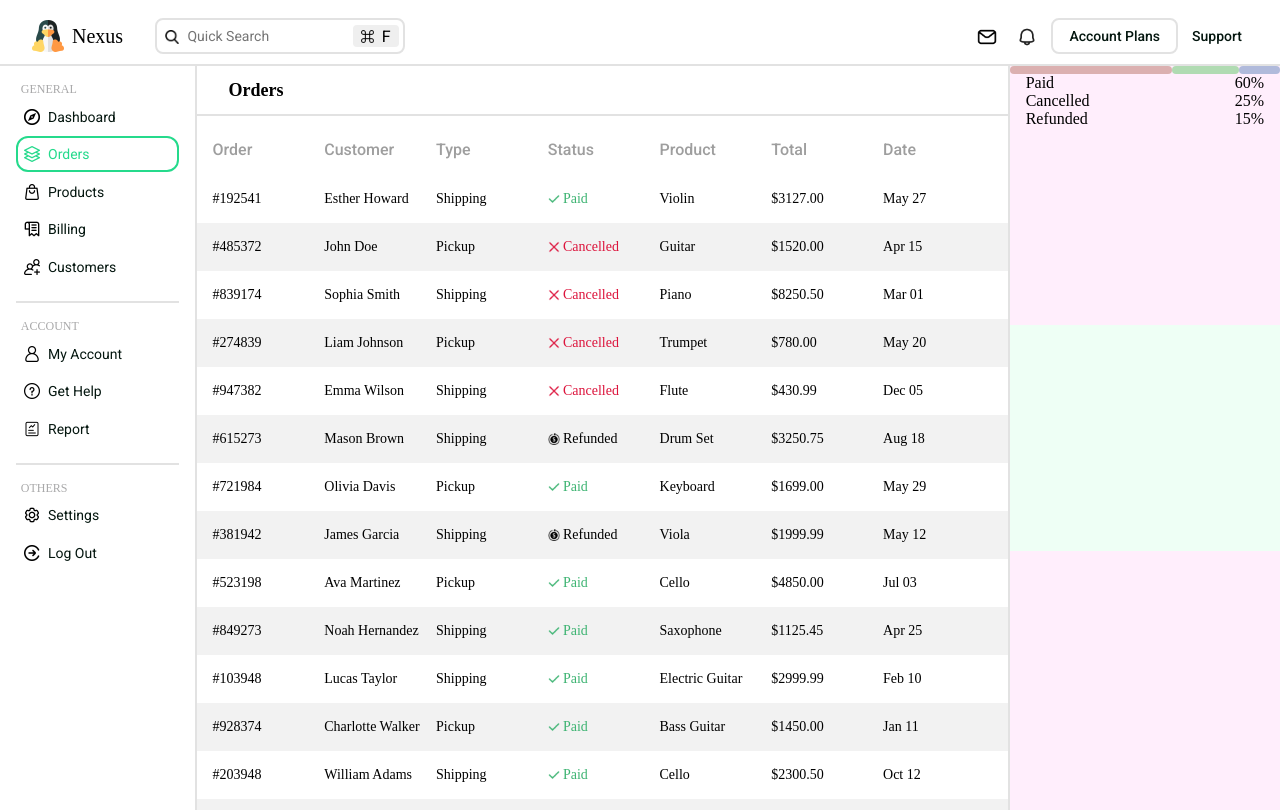
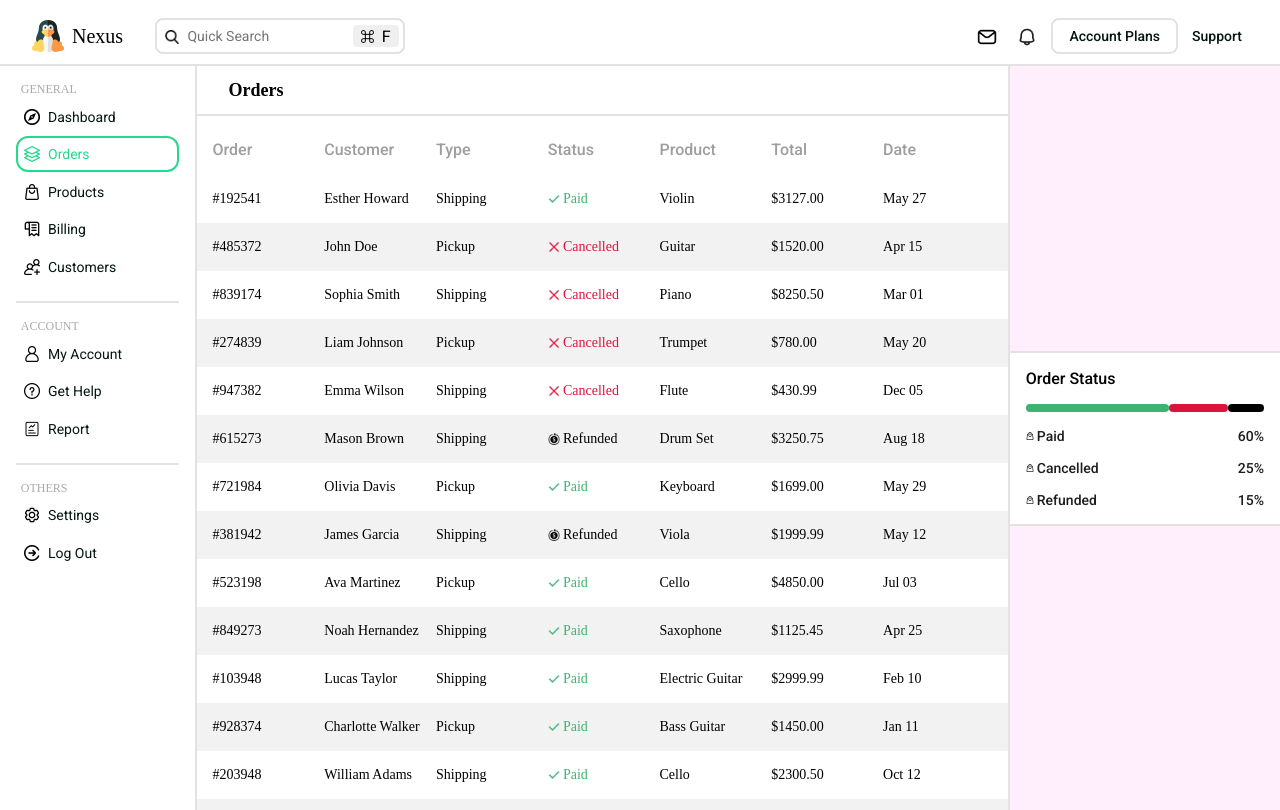
Before and after one commit to aryyo/nexus, a React (Create React App) app: page / in a window 1280 px wide. Both pictures are taken after a click on the button "Orders". Built offline with nearby package versions, Linux system fonts and the light colour scheme; a web font is replaced by a local one.

Commit message:
Finished Order Summary Section

```diff
--- a/src/components/OrderList.js
+++ b/src/components/OrderList.js
@@ -1,5 +1,5 @@
 import '../styles/OrderList.css';
-import OrderData from './OrderData';
+import OrderData from '../data/OrderData';
 
 const formatName = (name) => {
     if (name.length > 18) {
@@ -69,12 +69,12 @@ const OrderList = () => {
         </div>
         {OrderData.map((order) => {
           return (
-            <div className="table-row">
+            <div className="table-row" key={order.id}>
               {columns.map((column) => {
                 const value = order[column.key];
                 const formatter = column.formatter;
                 return (
-                  <div className="table-column">
+                  <div className="table-column" key={column.key}>
                     {order.status === value ? <img src={`../icons/${value}.png`}  alt=""/> : ''}
                     <p className={order.status === value ? order.status.toLowerCase() : ''}>{formatter ? formatter(value) : value}</p>
                   </div>
--- a/src/components/OrderSidebar.js
+++ b/src/components/OrderSidebar.js
@@ -1,48 +1,64 @@
 import "../styles/OrderSidebar.css";
-import { useState } from "react";
-import OrderData from "./OrderData";
+import { useState, useEffect, useMemo } from "react";
+import OrderData from "../data/OrderData";
 
 const OrderSidebar = () => {
-  const [bar, setBar] = useState();
-  let paid = 0;
-  let cancelled = 0;
-  let refunded = 0;
-  let total = OrderData.length;
-
-  OrderData.forEach((order) => {
-    if (order.status === "Paid") {
-      paid++;
-    } else if (order.status === "Cancelled") {
-      cancelled++;
-    } else if (order.status === "Refunded") {
-      refunded++;
-    }
-  });
+  const barLine = useMemo(() => {
+    const { paid, cancelled, refunded, total } = OrderData.reduce(
+      (acc, order) => {
+        acc.total++;
+        if (order.status === "Paid") acc.paid++;
+        else if (order.status === "Cancelled") acc.cancelled++;
+        else if (order.status === "Refunded") acc.refunded++;
+        return acc;
+      },
+      { paid: 0, cancelled: 0, refunded: 0, total: 0 }
+    );
+    return [
+      (100 * paid) / total || 0,
+      (100 * cancelled) / total || 0,
+      (100 * refunded) / total || 0,
+    ];
+  }, [OrderData]);
 
   return (
     <div className="orders-sidebar">
-      <div className="receipt-of-goods">
-        <div className="bar">
-          <div className="line-one" style={{ flex: paid }}></div>
-          <div className="line-two" style={{ flex: cancelled  }}></div>
-          <div className="line-three" style={{ flex: refunded  }}></div>
+      <div className="receipt-of-goods"></div>
+      <div className="orders-status">
+        <div className="orders-status-header">
+          <p>Order Status</p>
         </div>
-        <div className="bar-data">
+        <div>
+          <div className="bar">
+            <div className="line-one" style={{ flex: barLine[0] }}></div>
+            <div className="line-two" style={{ flex: barLine[1] }}></div>
+            <div className="line-three" style={{ flex: barLine[2] }}></div>
+          </div>
+          <div className="bar-data">
             <div className="paid-data">
+              <div className="icon-data">
+                <img src="../icons/product.png" alt=""></img>
                 <p>Paid</p>
-                <p>{(paid/total) * 100}%</p>
+              </div>
+              <p>{barLine[0]}%</p>
             </div>
             <div className="cancelled-data">
+              <div className="icon-data">
+                <img src="../icons/product.png" alt=""></img>
                 <p>Cancelled</p>
-                <p>{(cancelled/total) * 100}%</p>
+              </div>
+              <p>{barLine[1]}%</p>
             </div>
             <div className="refunded-data">
+              <div className="icon-data">
+                <img src="../icons/product.png" alt=""></img>
                 <p>Refunded</p>
-                <p>{(refunded/total) * 100}%</p>
+              </div>
+              <p>{barLine[2]}%</p>
             </div>
+          </div>
         </div>
       </div>
-      <div className="orders-status"></div>
       <div className="orders-summary"></div>
     </div>
   );
--- a/src/styles/OrderList.css
+++ b/src/styles/OrderList.css
@@ -60,10 +60,6 @@
     color: #3CB371;
   }
 
-  /* .pending {
-    color: #FFC107;
-  }
-   */
   .cancelled {
     color: #DC143C;
   }
--- a/src/styles/OrderSidebar.css
+++ b/src/styles/OrderSidebar.css
@@ -1,3 +1,5 @@
+
+
 .orders-sidebar {
   display: flex;
   flex-direction: column;
@@ -10,52 +12,90 @@
 
 .receipt-of-goods,
 .orders-summary {
-  flex: 8 1;
+  flex:1 1;
   background-color: rgb(255, 238, 252);
   width: 100%;
+  display: flex;
+  flex-direction: column;
+  gap: 1rem;
 }
 
 .bar {
   display: flex;
   flex-direction: row;
+  padding-inline: 1rem;
+  padding-block: 1rem;
+}
+
+.bar-data {
+  display: flex;
+  flex-direction: column;
+  padding-inline: 1rem;
+  font-weight: 500;
+  font-size: 14px;
+  font-family: "Roboto", serif;
+  color: rgb(30, 30, 30);
+  gap: 1rem;
 }
 
 .line-one {
   height: 0.5rem;
-  background-color: rgb(219, 176, 176);
+  background-color: #3CB371;
   border-radius: 12px;
 }
 
 .line-two {
   height: 0.5rem;
-  background-color: rgb(176, 219, 178);
+  background-color: #DC143C;
   border-radius: 12px;
 }
 
 .line-three {
   height: 0.5rem;
-  background-color: rgb(176, 186, 219);
+  background-color: #000000;
   border-radius: 12px;
 }
 
 .orders-status {
-  flex: 7 1;
-  background-color: rgb(238, 255, 245);
+  background-color: rgb(255, 255, 255);
   width: 100%;
-}
-
-.bar-data {
-    display: flex;
-    flex-direction: column;
+  display: flex;
+  flex-direction: column;
+  border-block: 2px solid rgb(226, 226, 226);
+  justify-content: space-between;
+  padding-block: 1rem;
 }
 
 .paid-data, .cancelled-data, .refunded-data {
     display: flex;
     flex-direction: row;
     justify-content: space-between;
-    padding-inline: 1rem;
 }
 
 .paid-data p, .cancelled-data p, .refunded-data p{
     margin: 0;
 }
+
+.paid-data img, .cancelled-data img, .refunded-data img{
+  width: .5rem;
+  height: .5rem;
+}
+
+.icon-data {
+  display: flex;
+  flex-direction: row;
+  align-items: center;
+  justify-content: center;
+  gap: .2rem;
+}
+
+.orders-status-header p {
+  margin: 0;
+  font-weight: 500;
+  font-size: 16px;
+  font-family: "Roboto", serif;
+}
+
+.orders-status-header {
+  padding-inline: 1rem;
+}
```
Also changed, not shown: src/styles/Calendar.css (deleted, +0 -34 lines), src/data/OrderData.js (renamed from src/components/OrderData.js).
